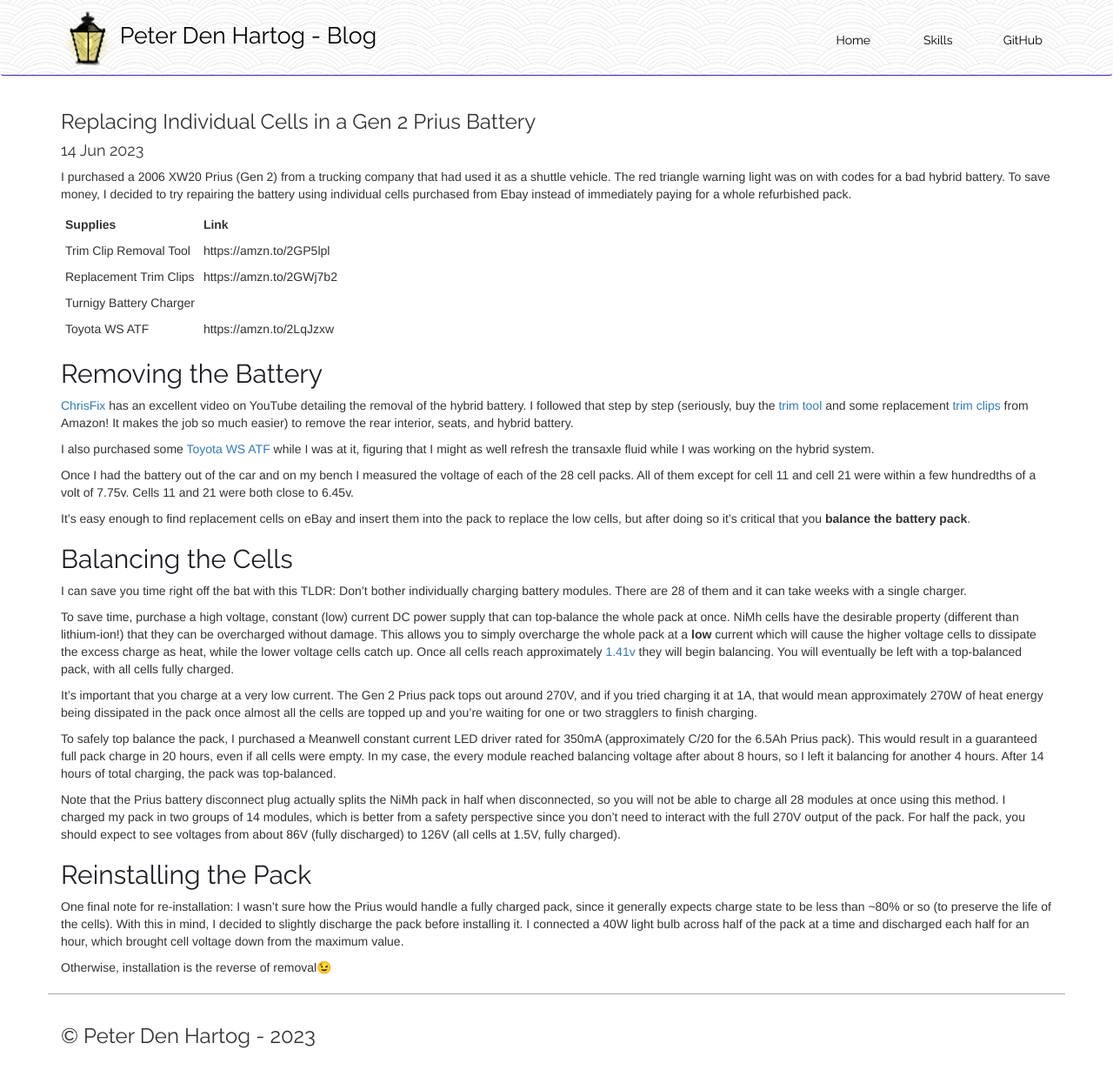
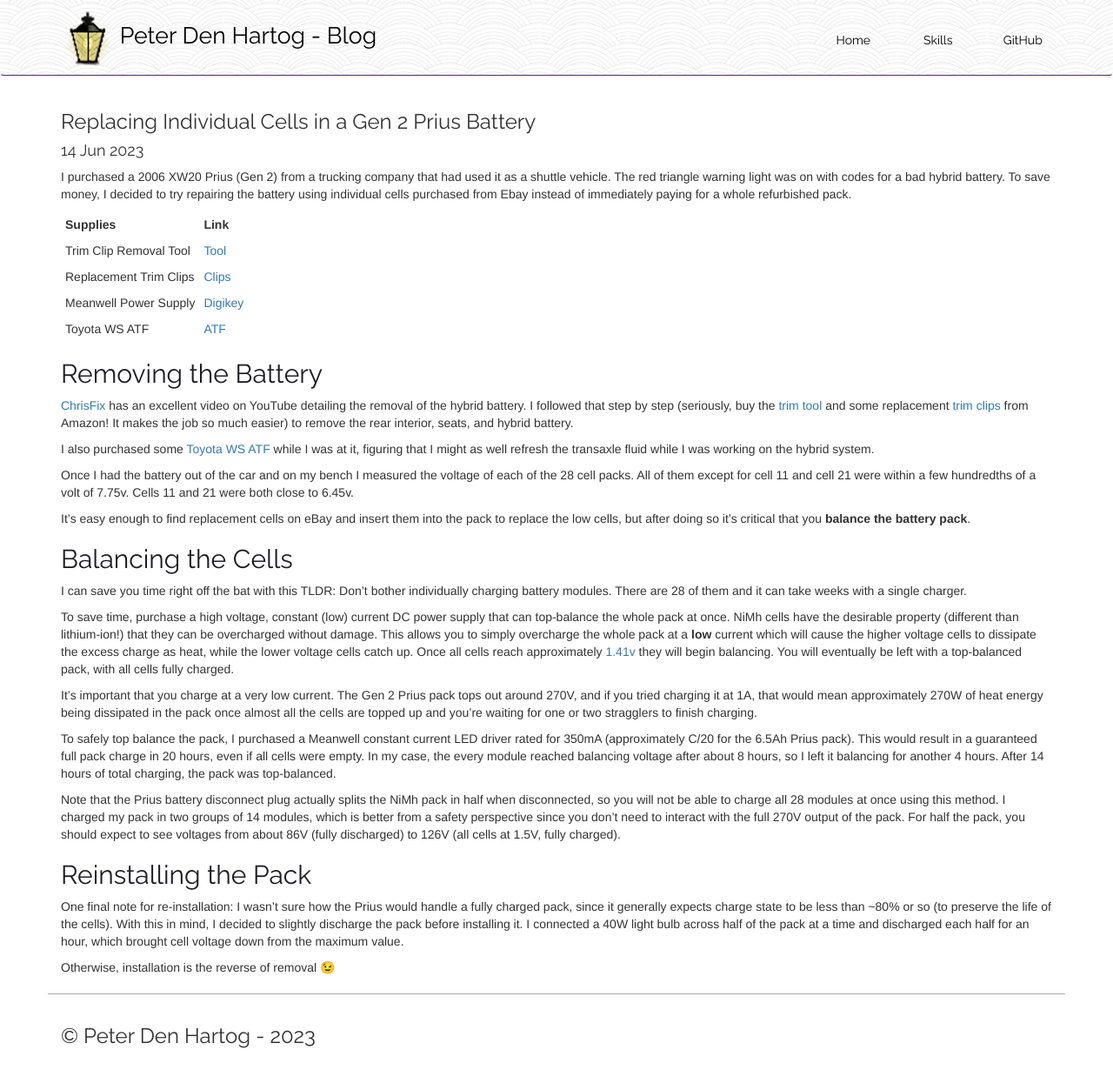
Before and after one commit to pddenhar/pddenhar.github.io, a Jekyll site: the page built from _posts/2023-06-14-replacing-gen-2-prius-battery-modules.md, in a window 1280 px wide. Shown: the whole page at 87% size. Built offline with Jekyll 4.4.1, drawn with Linux system fonts in a browser that asks for light colours.

Commit message:
Update product links

```diff
--- a/_posts/2023-06-14-replacing-gen-2-prius-battery-modules.md
+++ b/_posts/2023-06-14-replacing-gen-2-prius-battery-modules.md
@@ -9,10 +9,10 @@ repairing the battery using individual cells purchased from Ebay instead of imme
 
 |  Supplies               | Link                    |
 |-------------------------|-------------------------|
-| Trim Clip Removal Tool  | https://amzn.to/2GP5lpl |
-| Replacement Trim Clips  | https://amzn.to/2GWj7b2 |
-| Turnigy Battery Charger |                         |
-| Toyota WS ATF           | https://amzn.to/2LqJzxw |
+| Trim Clip Removal Tool  | [Tool](https://amzn.to/2GP5lpl) |
+| Replacement Trim Clips  | [Clips](https://amzn.to/2GWj7b2) |
+| Meanwell Power Supply   | [Digikey](https://www.digikey.com/en/products/detail/mean-well-usa-inc/HLG-60H-C350B/7704167) |
+| Toyota WS ATF           | [ATF](https://amzn.to/2LqJzxw) |
 
 Removing the Battery
 --------------------
@@ -44,4 +44,4 @@ Reinstalling the Pack
 
 One final note for re-installation: I wasn't sure how the Prius would handle a fully charged pack, since it generally expects charge state to be less than ~80% or so (to preserve the life of the cells). With this in mind, I decided to slightly discharge the pack before installing it. I connected a 40W light bulb across half of the pack at a time and discharged each half for an hour, which brought cell voltage down from the maximum value.
 
-Otherwise, installation is the reverse of removal😉
+Otherwise, installation is the reverse of removal 😉
```
